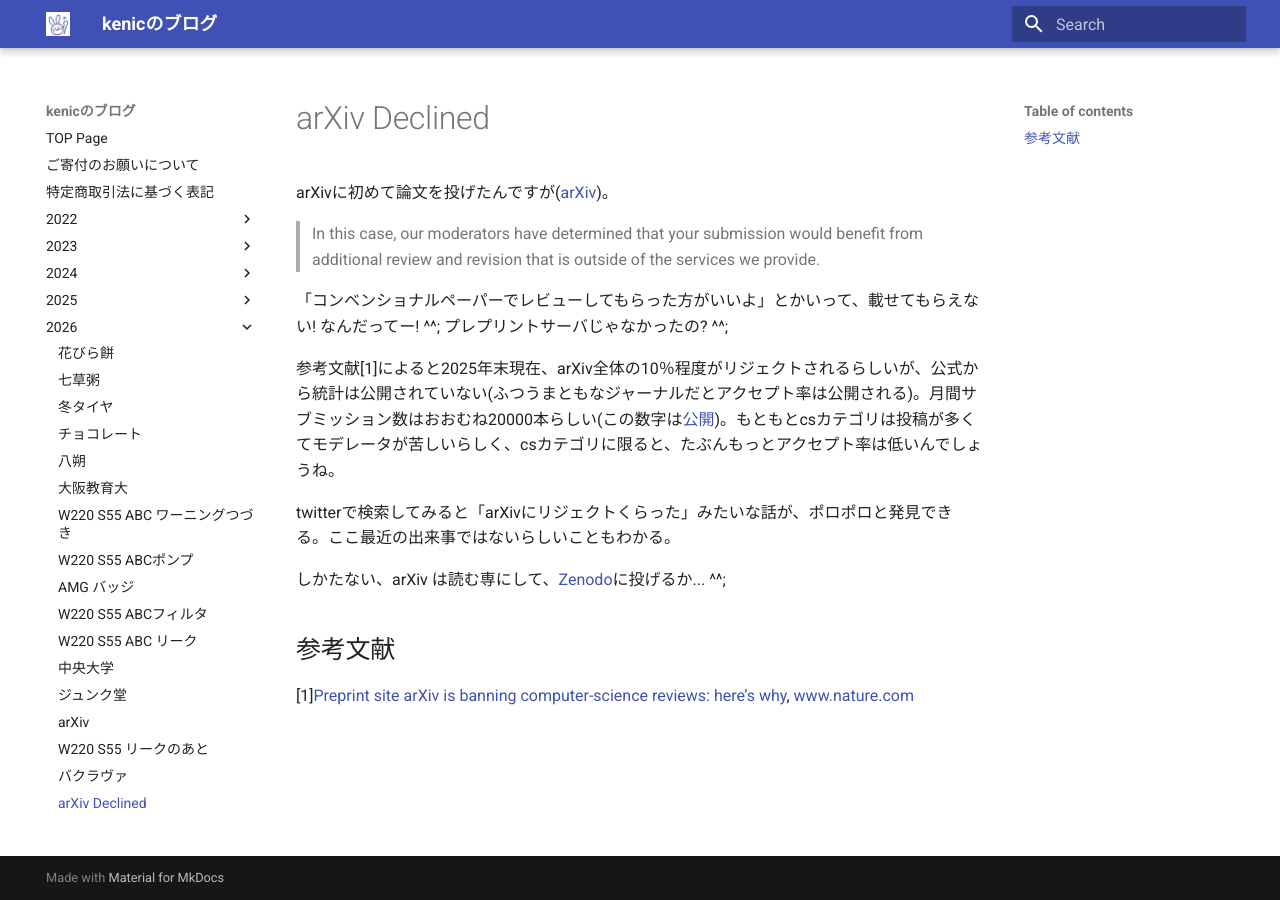
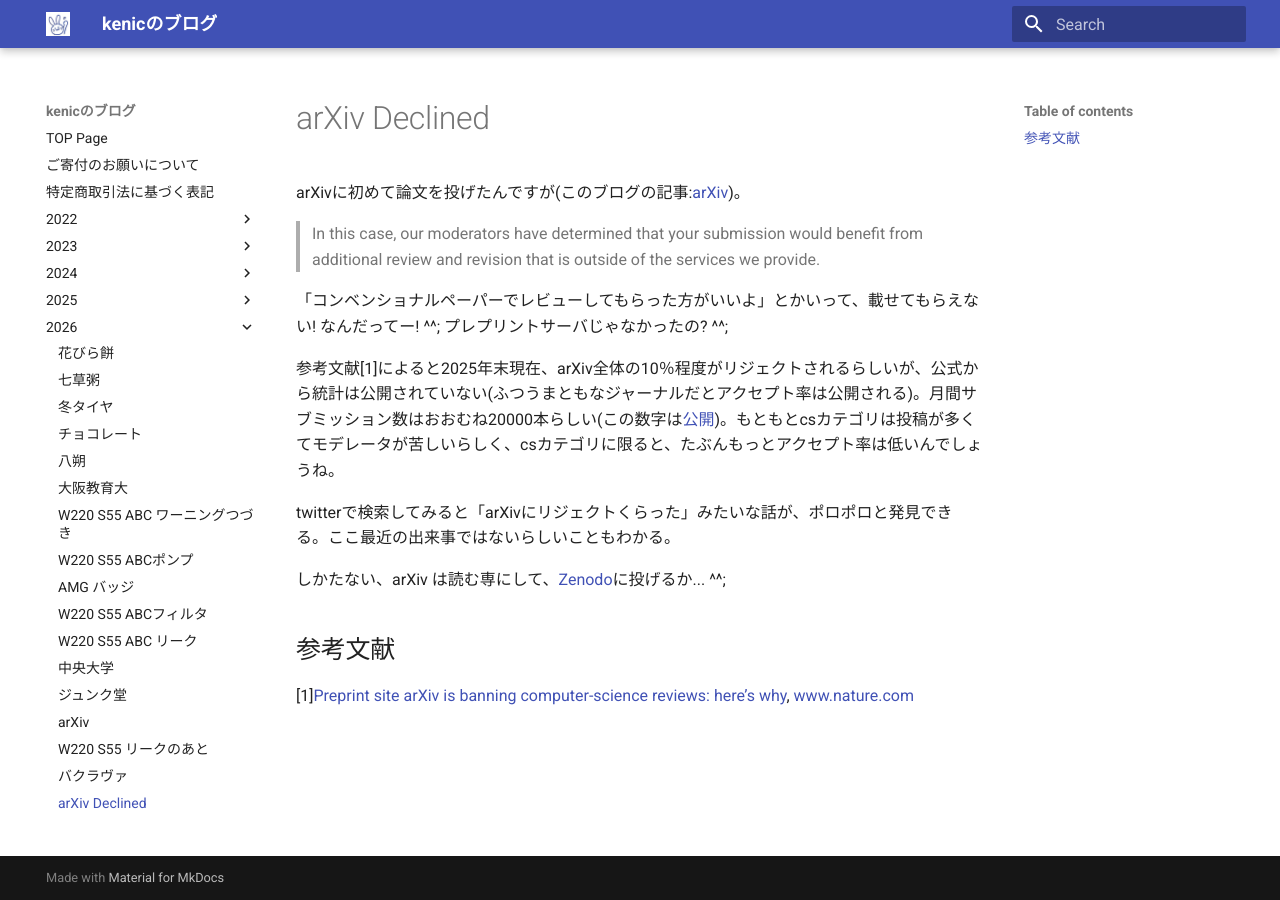
Before and after one commit to kenic/kenic.github.io, an MkDocs documentation site: the page built from docs/2026/0302arxiv-declined.md, in a window 1280 px wide. Built offline with MkDocs 1.6.1 and Material for MkDocs 9.7.7, drawn with Linux system fonts in a browser that asks for light colours.

Commit message:
minor fix

```diff
--- a/docs/2026/0302arxiv-declined.md
+++ b/docs/2026/0302arxiv-declined.md
@@ -1,6 +1,6 @@
 # arXiv Declined
 
-arXivに初めて論文を投げたんですが([arXiv](https://kenic.github.io/2026/0224arxiv/))。
+arXivに初めて論文を投げたんですが(このブログの記事:[arXiv](https://kenic.github.io/2026/0224arxiv/))。
 
 > In this case, our moderators have determined that your submission would benefit from additional review and revision that is outside of the services we provide.
 
```
